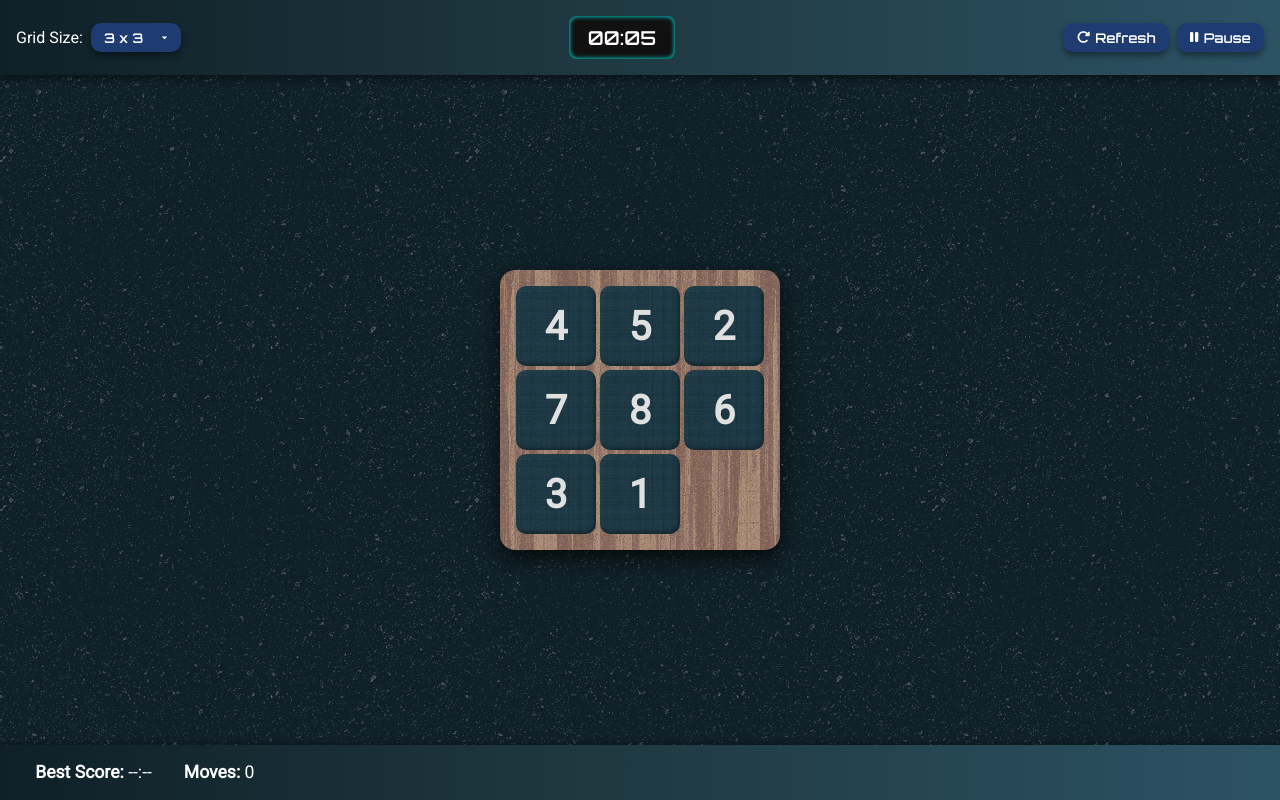
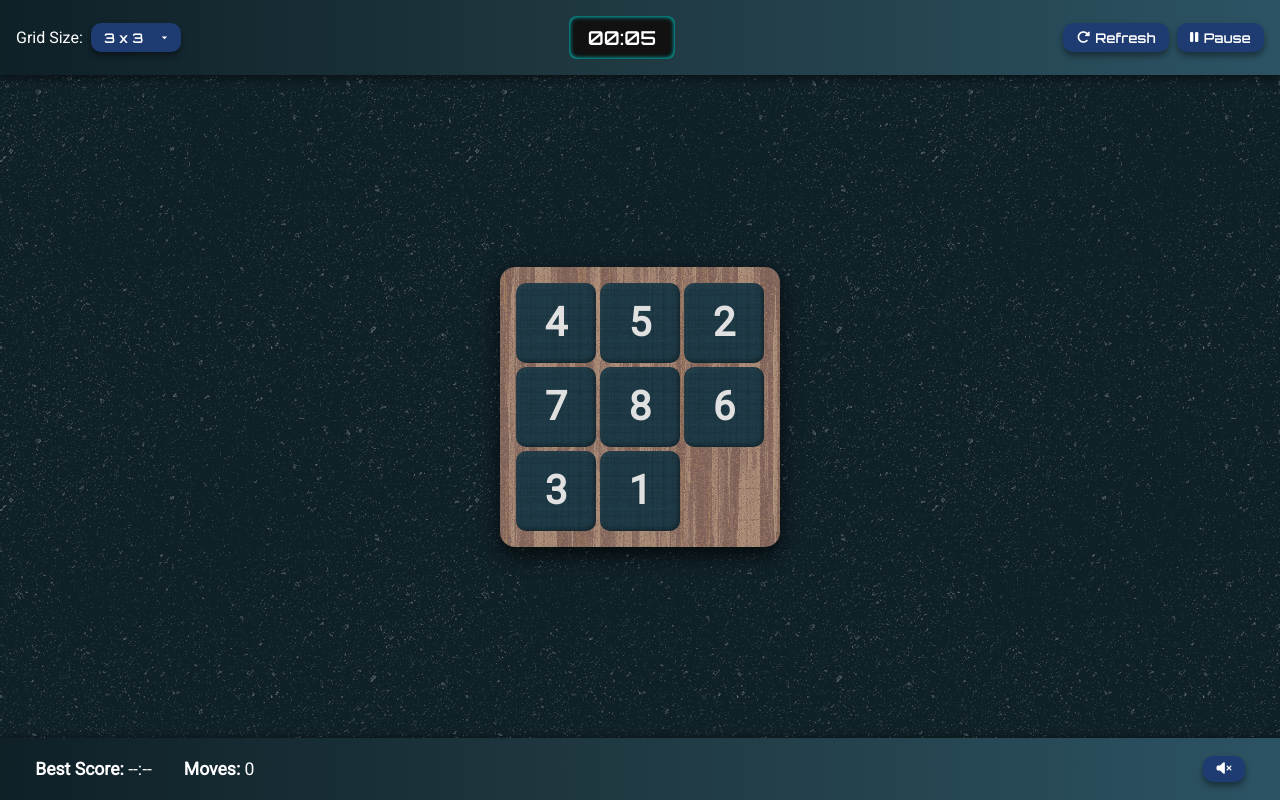
Before and after one commit to Lwinga/number-puzzle-react, a React (Vite) app: page / in a window 1280 px wide. Built offline with nearby package versions, Linux system fonts and the light colour scheme.

Commit message:
Implement sound playback for every move

```diff
--- a/src/App.jsx
+++ b/src/App.jsx
@@ -1,7 +1,7 @@
 import { useEffect, useRef, useState } from "react";
 import PuzzleBox from "./PuzzleBox.jsx";
 import Stopwatch from "./Stopwatch.jsx";
-import { formatTime } from "./utils.js";
+import { dragSound, formatTime } from "./utils.js";
 import { useLocalStorage } from "./hooks.js";
 
 const gridSizes = [
@@ -32,6 +32,7 @@ export default function App() {
   const [elapsedSeconds, setElapsedSeconds] = useState(0);
   const [isWon, setIsWon] = useState(false);
   const [maxSize, setMaxSize] = useState(0);
+  const [isMuted, setIsMuted] = useState(dragSound.isMuted);
 
   const mainRef = useRef(null);
 
@@ -76,6 +77,13 @@ export default function App() {
 
   function handleRefreshClick() {
     refresh();
+  }
+
+  function handleMuteClick() {
+    const nextIsMuted = !isMuted;
+    setIsMuted(nextIsMuted);
+    dragSound.setIsMuted(nextIsMuted);
+    dragSound.play();
   }
 
   function handlePause(seconds) {
@@ -166,6 +174,9 @@ export default function App() {
           <span><strong>Best Score:</strong> {bestScoreText}</span>
           <span><strong>Moves:</strong> {moves}</span>
         </div>
+        <button className="icon-btn" title="Toggle Sound" onClick={handleMuteClick}>
+          <i className={isMuted ? "fas fa-volume-mute" : "fas fa-volume-up"}></i>
+        </button>
       </footer>
     </>
   )
--- a/src/NumberBox.jsx
+++ b/src/NumberBox.jsx
@@ -1,4 +1,5 @@
 import { useRef, useState } from "react";
+import { dragSound } from "./utils.js";
 
 export default function NumberBox({
   label,
@@ -88,6 +89,7 @@ export default function NumberBox({
       onMouseUp={() => setHoldingAt(null)}
       onTouchEnd={() => setHoldingAt(null)}
       onMouseOut={() => setHoldingAt(null)} // Workaround when onMouseUp is skipped after dragging outside
+      onTransitionEnd={() => dragSound.play()}
     >
       {label}
     </div>
--- a/src/utils.js
+++ b/src/utils.js
@@ -1,3 +1,5 @@
+import selectSoundUrl from "./assets/audio/select-sound.mp3";
+
 export function formatTime(seconds) {
   const hrs = Math.floor(seconds / 3600);
   const mins = Math.floor((seconds % 3600) / 60);
@@ -7,3 +9,18 @@ export function formatTime(seconds) {
 
   return `${hrs > 0 ? pad(hrs) + ':' : ''}${pad(mins)}:${pad(secs)}`;
 }
+
+export const dragSound = {
+  audio: new Audio(selectSoundUrl),
+  isMuted: true,
+
+  play() {
+    if (!this.isMuted) {
+      this.audio.play();
+    }
+  },
+
+  setIsMuted(isMuted) {
+    this.isMuted = isMuted;
+  }
+};
```
Also changed, not shown: 1 other file (tests, documents, lock files or other folders).
